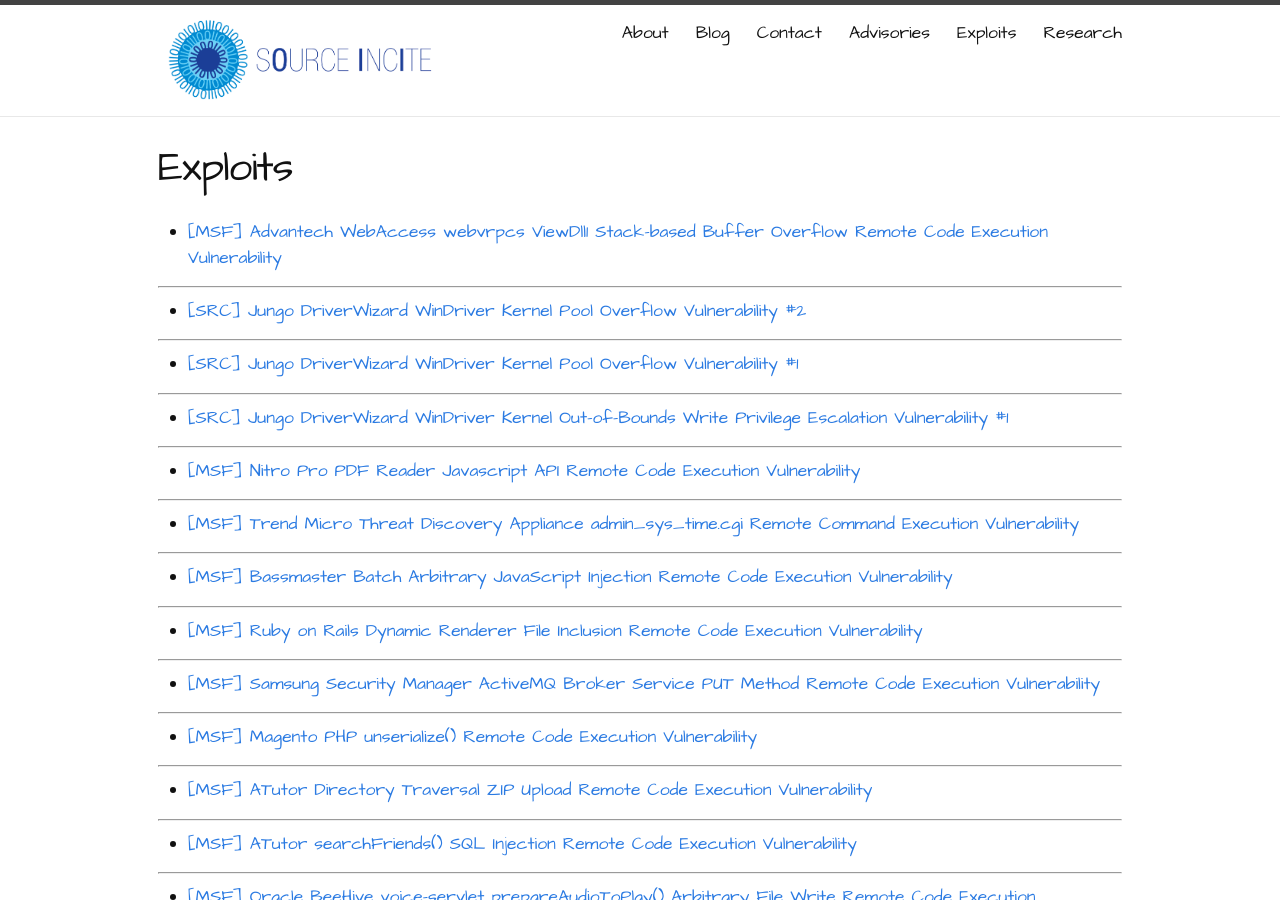
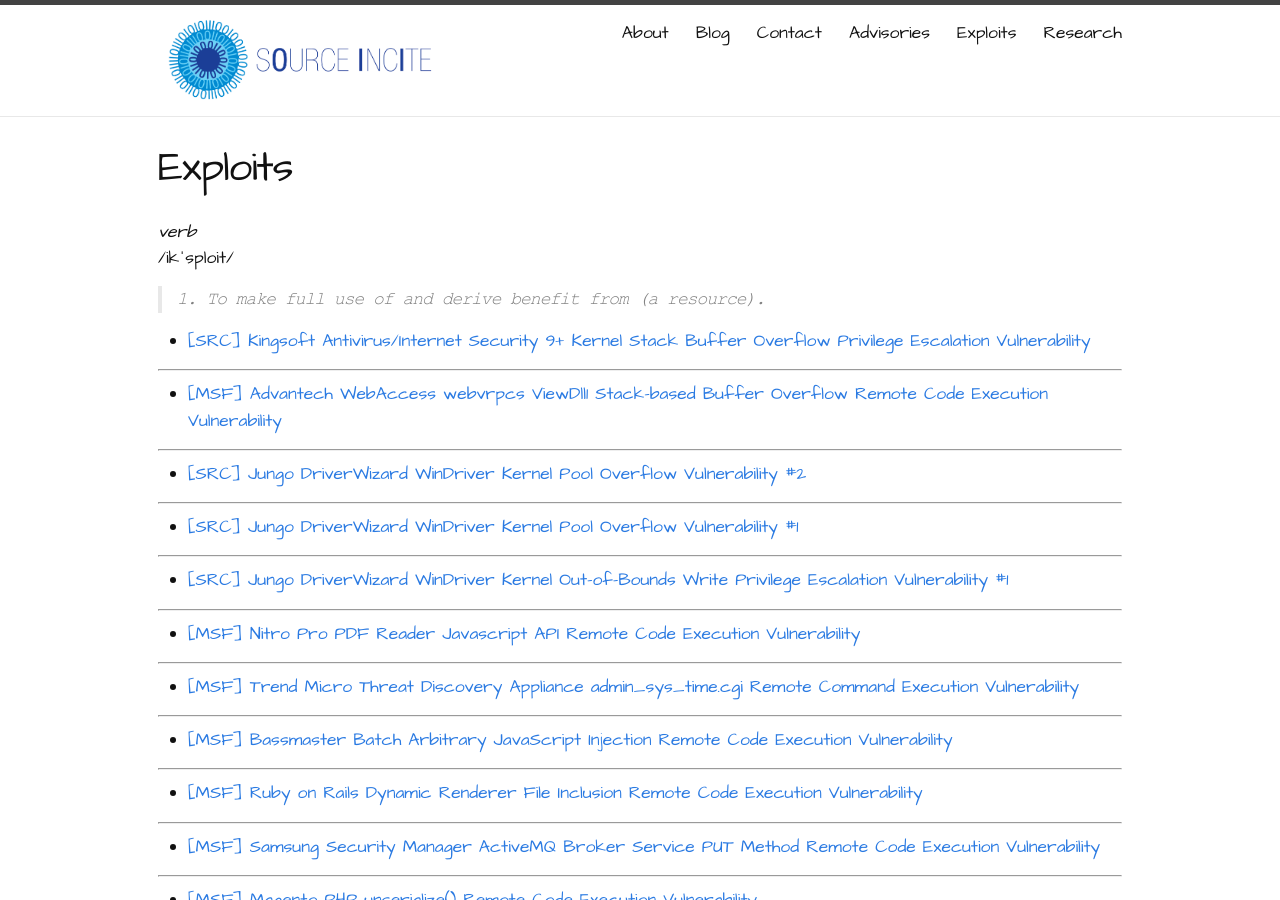
Before and after one commit to sourceincite/sourceincite.github.io, a Jekyll site: the page built from exploits/index.md, in a window 1280 px wide and 900 px high. Built offline with Jekyll 4.4.1, drawn with Linux system fonts in a browser that asks for light colours.

Commit message:
added definition

```diff
--- a/exploits/index.md
+++ b/exploits/index.md
@@ -2,6 +2,16 @@
 layout: page
 title: Exploits
 permalink: /exploits/
+---
+
+*verb*
+/ikˈsploit/
+<blockquote>
+<p class="cn">1. To make full use of and derive benefit from (a resource).</p>
+</blockquote>
+
+*   [[SRC] Kingsoft Antivirus/Internet Security 9+ Kernel Stack Buffer Overflow Privilege Escalation Vulnerability](/pocs/src-2017-0029.py.txt)
+
 ---
 
 *   [[MSF] Advantech WebAccess webvrpcs ViewDll1 Stack-based Buffer Overflow Remote Code Execution Vulnerability](https://github.com/rapid7/metasploit-framework/blob/master/modules/exploits/windows/scada/advantech_webaccess_webvrpcs_bof.rb)
```
